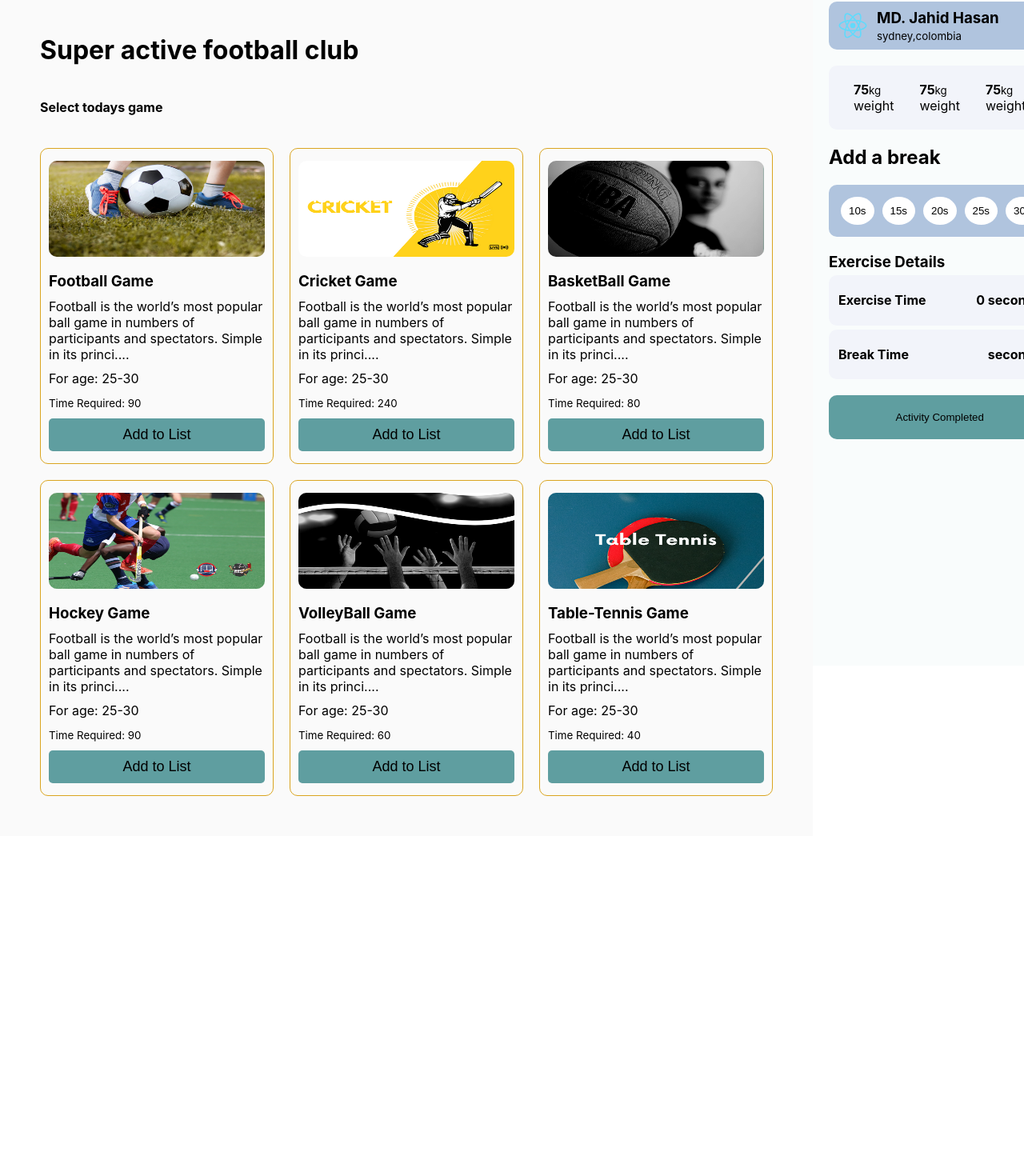
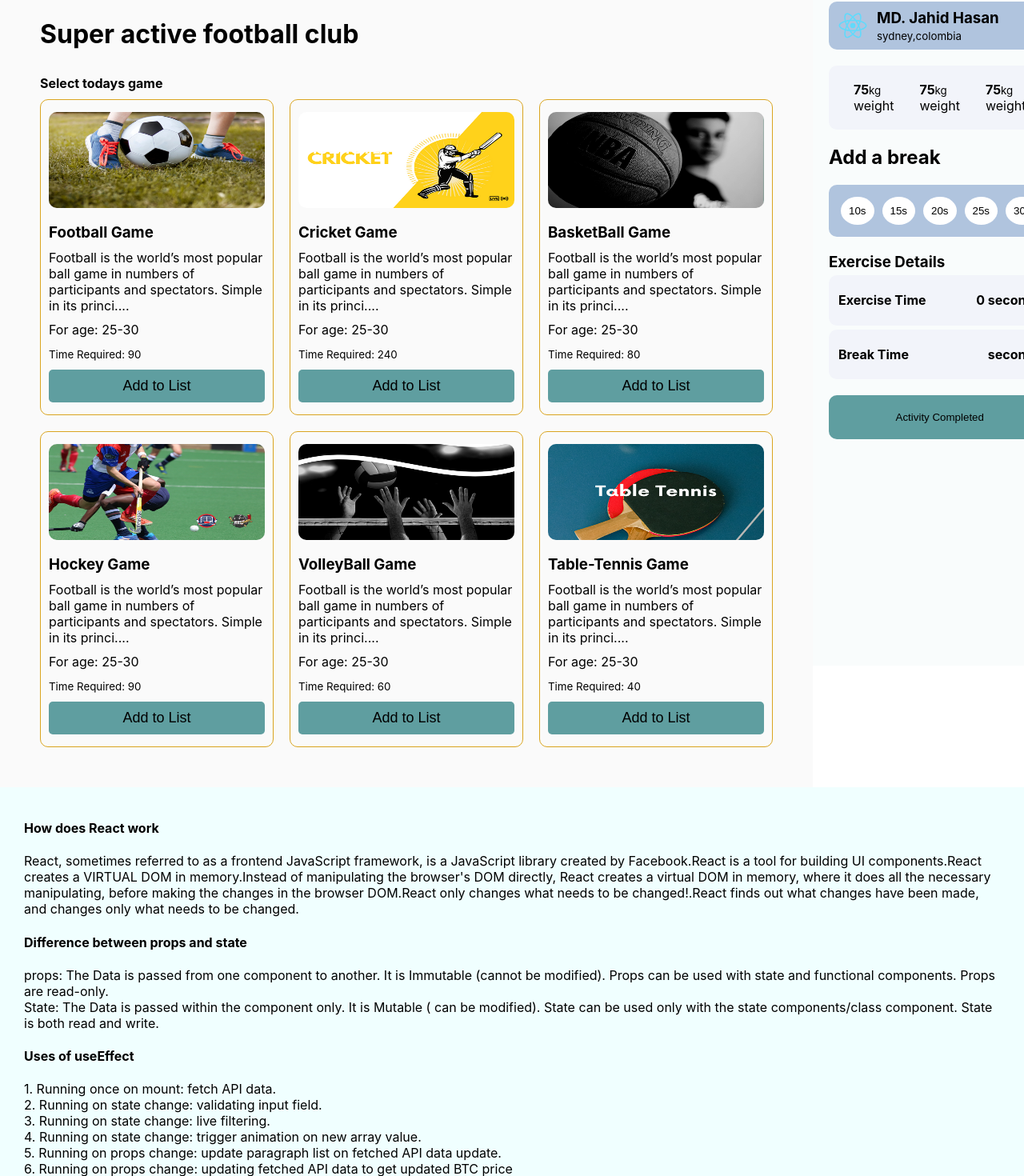
Before and after one commit to arifulislam38/active-football-club, a React (Create React App) app: page / in a window 1280 px wide. Shown: the part 28-1498 px from the top of the page at 80% size. Before the commit the page ends 1073 px from the top, so only its background shows below. Built offline with nearby package versions, Linux system fonts and the light colour scheme.

Commit message:
blog component added

```diff
--- a/src/Components/Blog/Blog.js
+++ b/src/Components/Blog/Blog.js
@@ -1,9 +1,29 @@
 import React from 'react';
+import './blog.css';
 
 const Blog = () => {
     return (
-        <div>
-
+        <div className='blog'>
+           <div>
+            <h4>How does React work</h4>
+            <p>React, sometimes referred to as a frontend JavaScript framework, is a JavaScript library created by Facebook.React is a tool for building UI components.React creates a VIRTUAL DOM in memory.Instead of manipulating the browser's DOM directly, React creates a virtual DOM in memory, where it does all the necessary manipulating, before making the changes in the browser DOM.React only changes what needs to be changed!.React finds out what changes have been made, and changes only what needs to be changed.</p>
+           </div>
+           <div>
+            <h4>Difference between props and state</h4>
+            <p>props: The Data is passed from one component to another. It is Immutable (cannot be modified). Props can be used with state and functional components. Props are read-only. <br />
+            State: The Data is passed within the component only. It is Mutable ( can be modified). State can be used only with the state components/class component. State is both read and write.
+            </p>
+           </div>
+           <div>
+            <h4>Uses of useEffect</h4>
+            <p>1. Running once on mount: fetch API data. <br />
+                2. Running on state change: validating input field. <br />
+                3. Running on state change: live filtering. <br />
+                4. Running on state change: trigger animation on new array value. <br />
+                5. Running on props change: update paragraph list on fetched API data update. <br />
+                6. Running on props change: updating fetched API data to get updated BTC price
+            </p>
+           </div>
         </div>
     );
 };
--- a/src/Components/Blog/blog.css
+++ b/src/Components/Blog/blog.css
@@ -0,0 +1,4 @@
+.blog{
+    padding: 20px 30px;
+    background-color: azure;
+}
--- a/src/Components/Body/Body.css
+++ b/src/Components/Body/Body.css
@@ -12,10 +12,12 @@
 }
 
 .body-wrapper h1{
-    padding: 50px 0px 20px 50px;
+    padding: 30px 0px 10px 50px;
+    margin-bottom: 0px;
 }
 .body-wrapper h4{
-    padding: 0px 0px 20px 50px;
+    padding: 0px 0px 10px 50px;
+    margin-bottom: 0px;
 }
 .card-container{
     display: grid;
```
